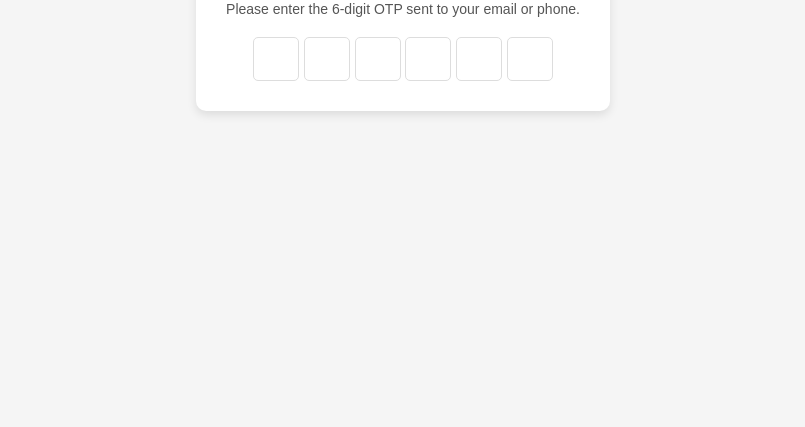
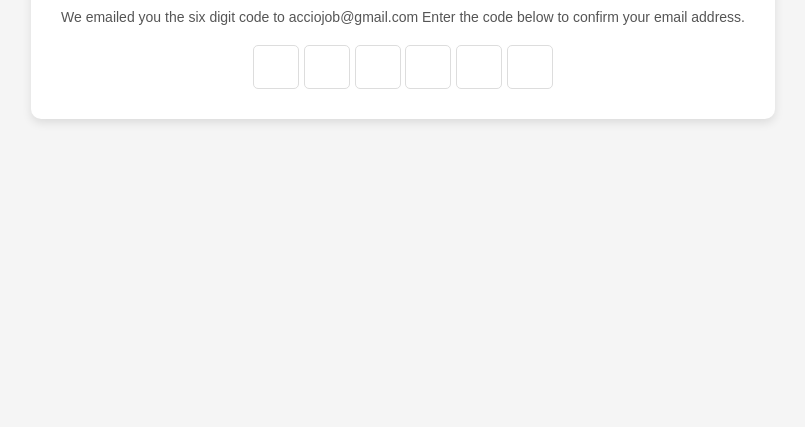
Before and after one commit to acciojob/OTP-d19rsabhah, a website: page main.html in a window 1280 px wide. Shown: the part 389-816 px from the top of the page, without its empty margins (237-1042 px from the left). Drawn offline with Linux system fonts and the light colour scheme.

Commit message:
created a submission

```diff
--- a/main.html
+++ b/main.html
@@ -9,8 +9,8 @@
 <body>
 
     <div class="otp-container">
-        <h1 id="verification_heading">OTP Verification</h1>
-        <p id="verification_subtext">Please enter the 6-digit OTP sent to your email or phone.</p>
+        <h1 id="verification_heading">Verify Your Account</h1>
+        <p id="verification_subtext">We emailed you the six digit code to acciojob@gmail.com Enter the code below to confirm your email address.</p>
 
         <div class="code-container">
             <input type="text" class="code" maxlength="1" />
--- a/styles.css
+++ b/styles.css
@@ -6,7 +6,7 @@ body {
     align-items: center;
     height: 100vh;
     background-color: #f5f5f5;
-    margin: 0;
+    margin: 2;
 }
 
 .otp-container {
```
